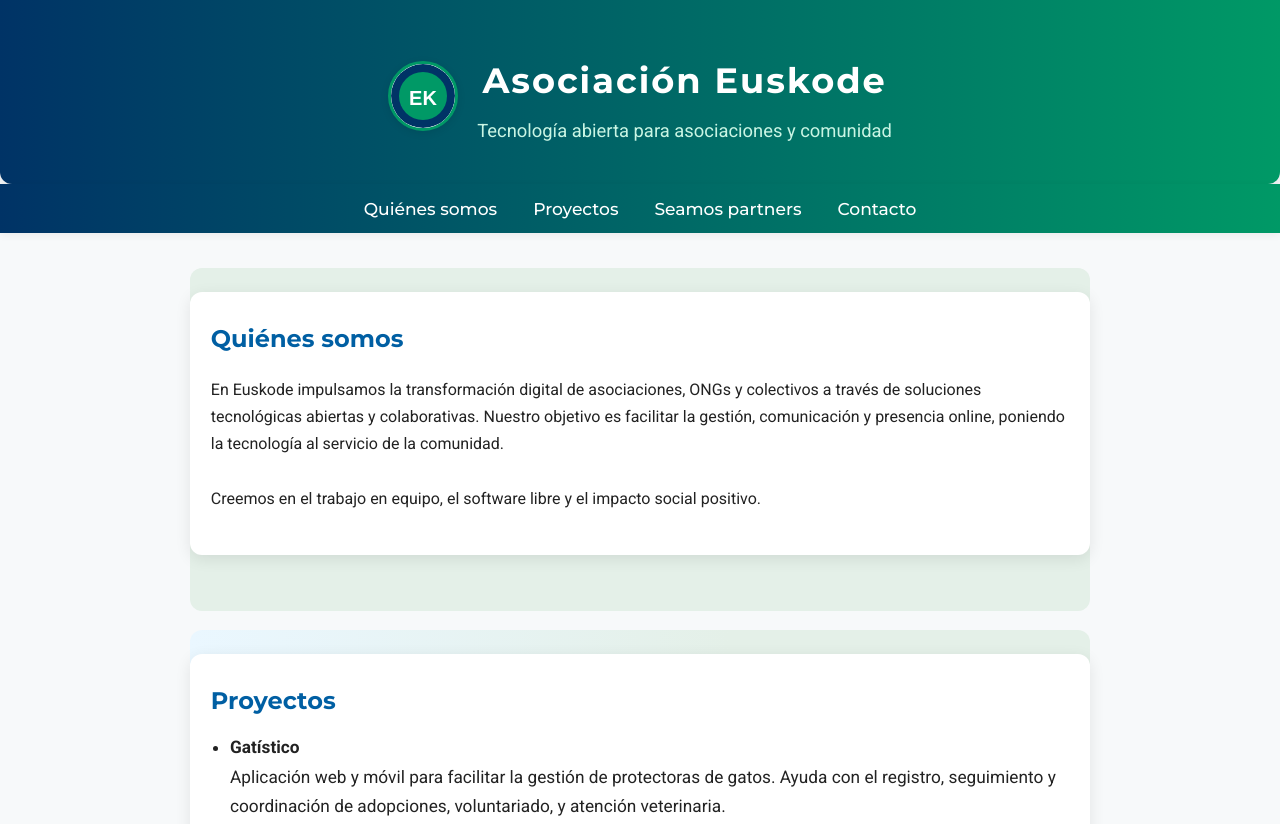
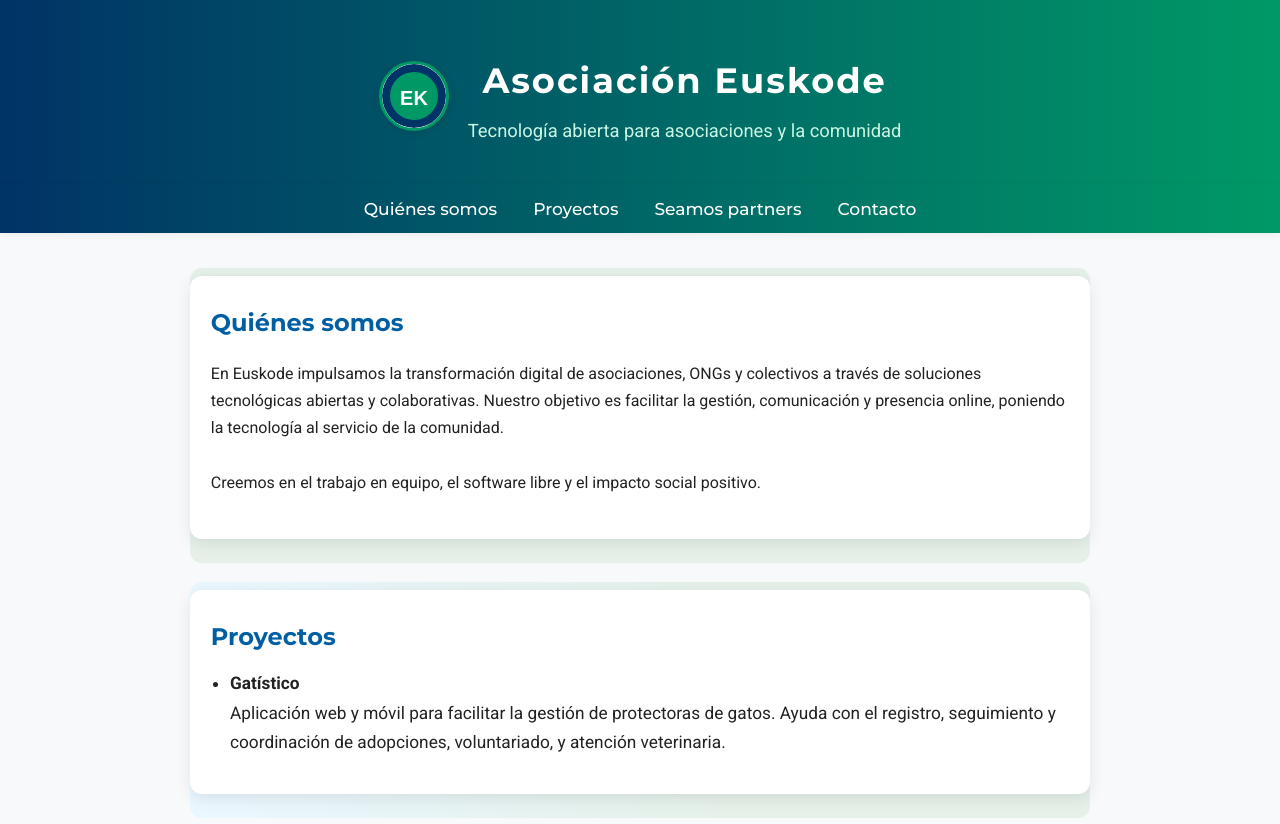
Before and after one commit to asoeuskode/asoeuskode.github.io, a plain HTML site: page index.html in a window 1280 px wide. Shown: the top 824 px of the page. Drawn offline with Linux system fonts and the light colour scheme.

Commit message:
Fix subtitle text for clarity in index.html

```diff
--- a/css/index.css
+++ b/css/index.css
@@ -27,8 +27,6 @@ body {
   padding: 1.7rem 1rem 1.2rem 1rem;
   text-align: center;
   box-shadow: var(--shadow);
-  border-bottom-left-radius: var(--radius);
-  border-bottom-right-radius: var(--radius);
   position: relative;
 }
 
@@ -100,14 +98,14 @@ main {
 
 .section-bg {
   background: var(--color-bg-section);
-  padding: 1.5rem 0;
+  padding: .5rem 0;
   border-radius: var(--radius);
   margin-bottom: 1.2rem;
 }
 
 .section-highlight {
   background: linear-gradient(90deg, #eaf7ff, #e4f0e8 60%);
-  padding: 1.5rem 0;
+  padding: .5rem 0;
   border-radius: var(--radius);
   margin-bottom: 1.2rem;
 }
@@ -117,7 +115,7 @@ main {
   padding: 1.7rem 1.3rem;
   border-radius: var(--radius);
   box-shadow: var(--shadow);
-  margin-bottom: 2rem;
+  margin-bottom: 1rem;
   animation: fadeIn 0.8s;
 }
 
--- a/index.html
+++ b/index.html
@@ -16,7 +16,7 @@
       <img src="img/euskode-avatar.svg" alt="Logo Euskode" class="logo-avatar" />
       <div>
         <h1>Asociación Euskode</h1>
-        <p class="subtitle">Tecnología abierta para asociaciones y comunidad</p>
+        <p class="subtitle">Tecnología abierta para asociaciones y la comunidad</p>
       </div>
     </div>
   </header>
```
